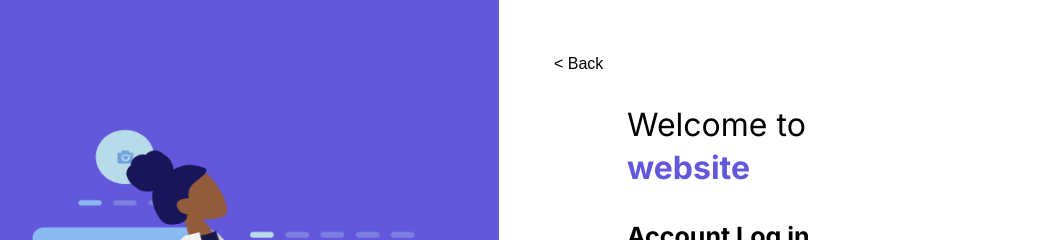
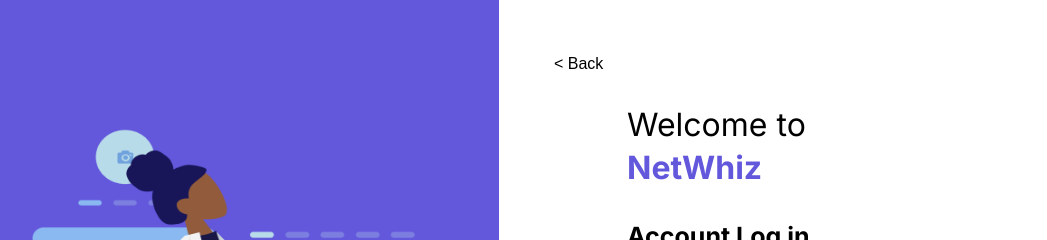
Before and after one commit to Networking-Platform/NetWhiz, a React (Create React App) app: page /login in a window 1280 px wide. Shown: the top 240 px of the page, without its empty margins (141-1188 px from the left). Built offline with nearby package versions, Linux system fonts and the light colour scheme.

Commit message:
testing updated CICD

```diff
--- a/src/Components/LogIn.tsx
+++ b/src/Components/LogIn.tsx
@@ -26,7 +26,7 @@
                 </div>
 
                 <div id="website-name">
-                    website
+                    NetWhiz
                 </div>
                 <div id="bottom-right-container">
                     <div id="account">
```
